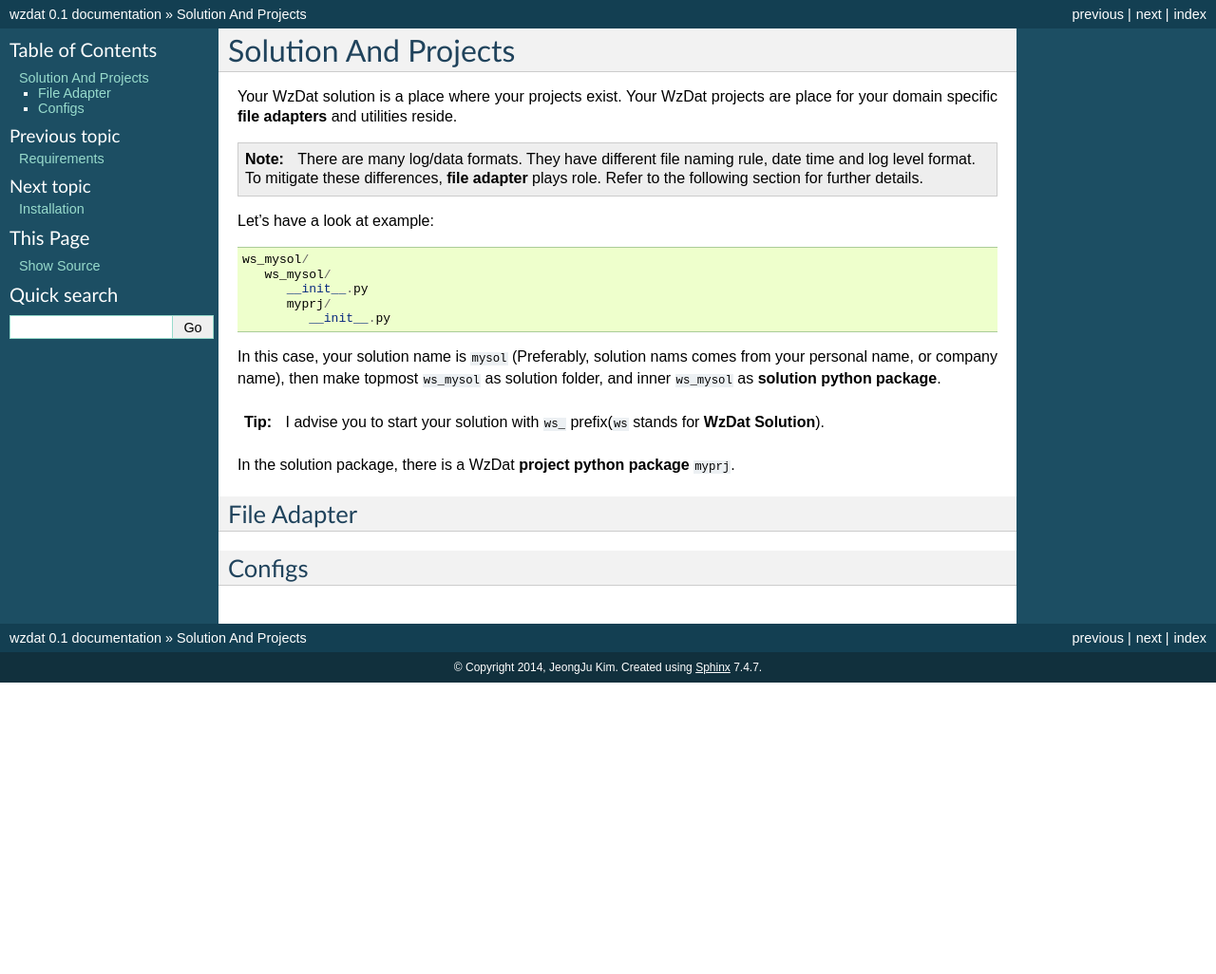
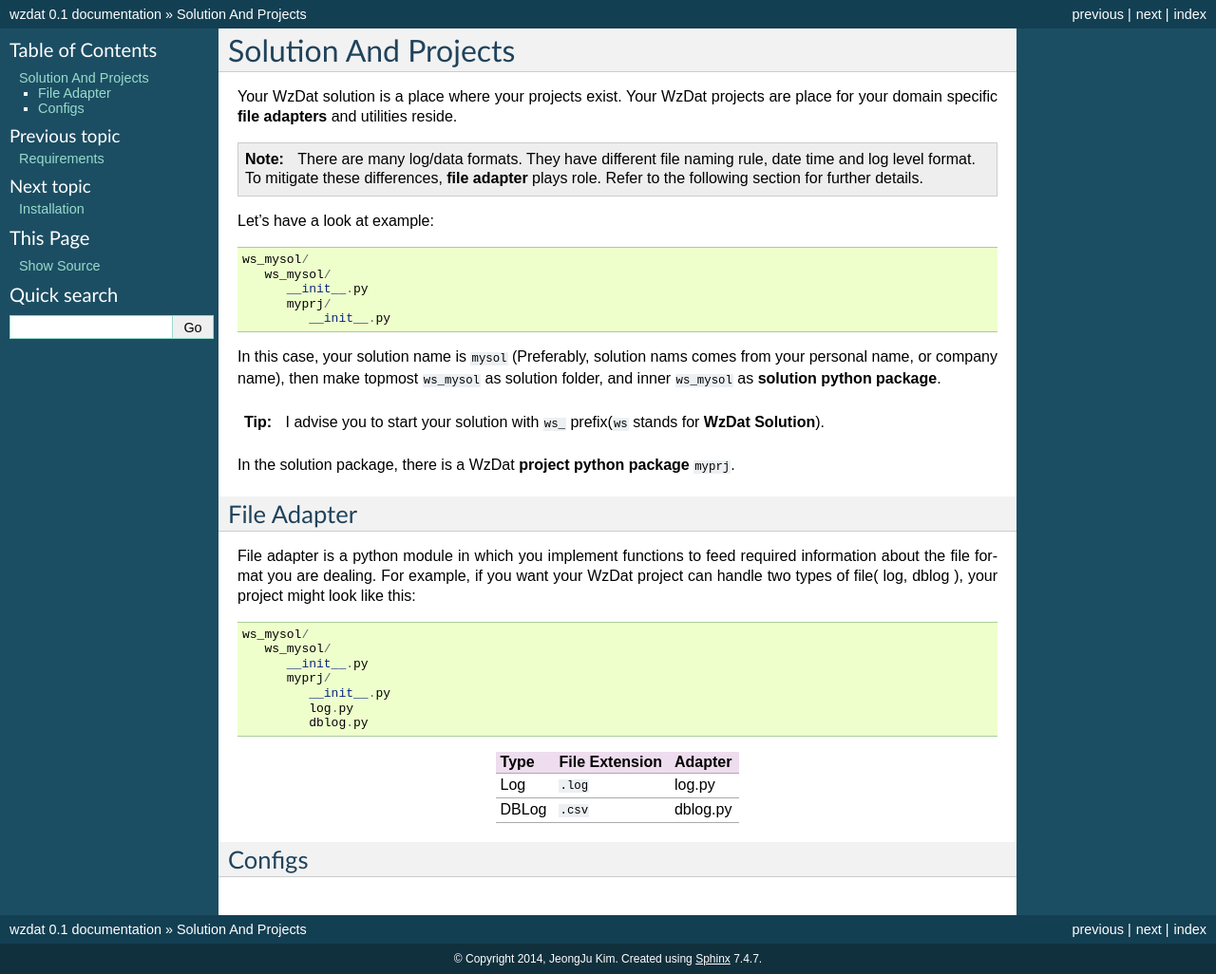
Before and after one commit to haje01/wzdat, a Sphinx documentation site: the page built from docs/solandprj.rst, in a window 1280 px wide. Shown: the whole page at 95% size. Built offline with Sphinx 7.4.7, drawn with Linux system fonts in a browser that asks for light colours; before the commit the page ends 900 px from its top, so only the background shows below that.

Commit message:
Update solandprj.rst

```diff
--- a/docs/solandprj.rst
+++ b/docs/solandprj.rst
@@ -29,5 +29,27 @@ In the solution package, there is a WzDat **project python package** ``myprj``.
 File Adapter
 ------------
 
+File adapter is a python module in which you implement functions to feed required information about the file format you are dealing. For example, if you want your WzDat project can handle two types of file( log, dblog ), your project might look like this::
+
+   ws_mysol/
+      ws_mysol/
+         __init__.py
+         myprj/
+            __init__.py
+            log.py
+            dblog.py
+
+
+====== ============== ==========
+Type   File Extension Adapter
+====== ============== ==========
+Log    ``.log``       log.py
+DBLog  ``.csv``       dblog.py
+====== ============== ==========
+
+
+
+
+
 Configs
 -------
```
